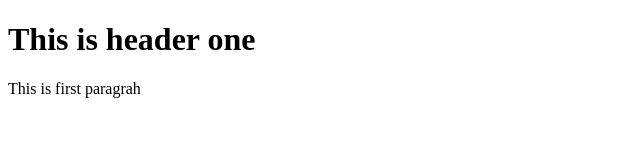
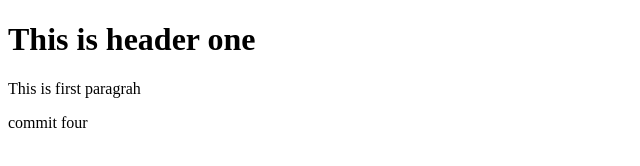
Before and after one commit to chivmengsong/git-test, a plain HTML site: page index.html in a window 1280 px wide. Shown: the full height of the page, 0-640 px from the left. Drawn offline with Linux system fonts and the light colour scheme.

Commit message:
Fourth commit

```diff
--- a/index.html
+++ b/index.html
@@ -8,5 +8,7 @@
     <body>
         <h1>This is header one</h1>
         <p>This is first paragrah</p>
+
+        <p>commit four</p>
     </body>
 </html>
```
